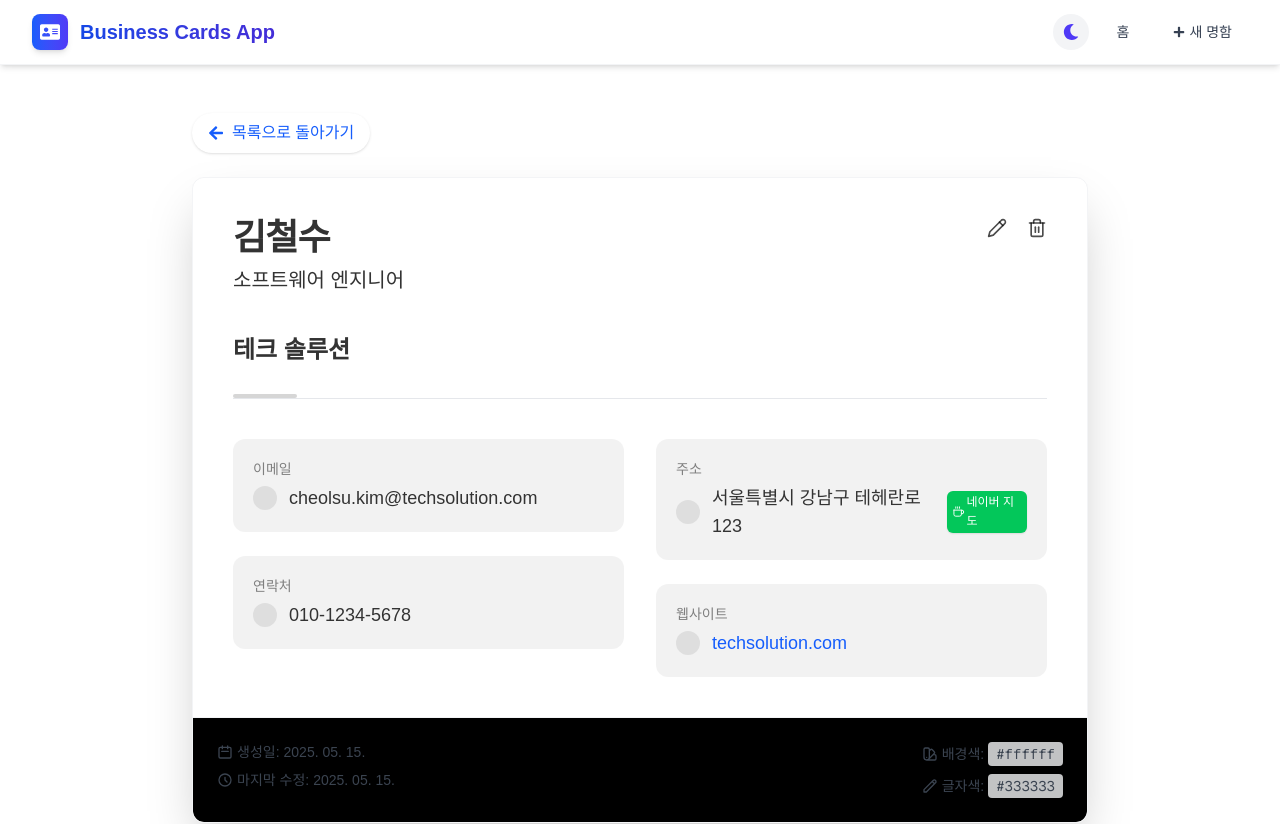
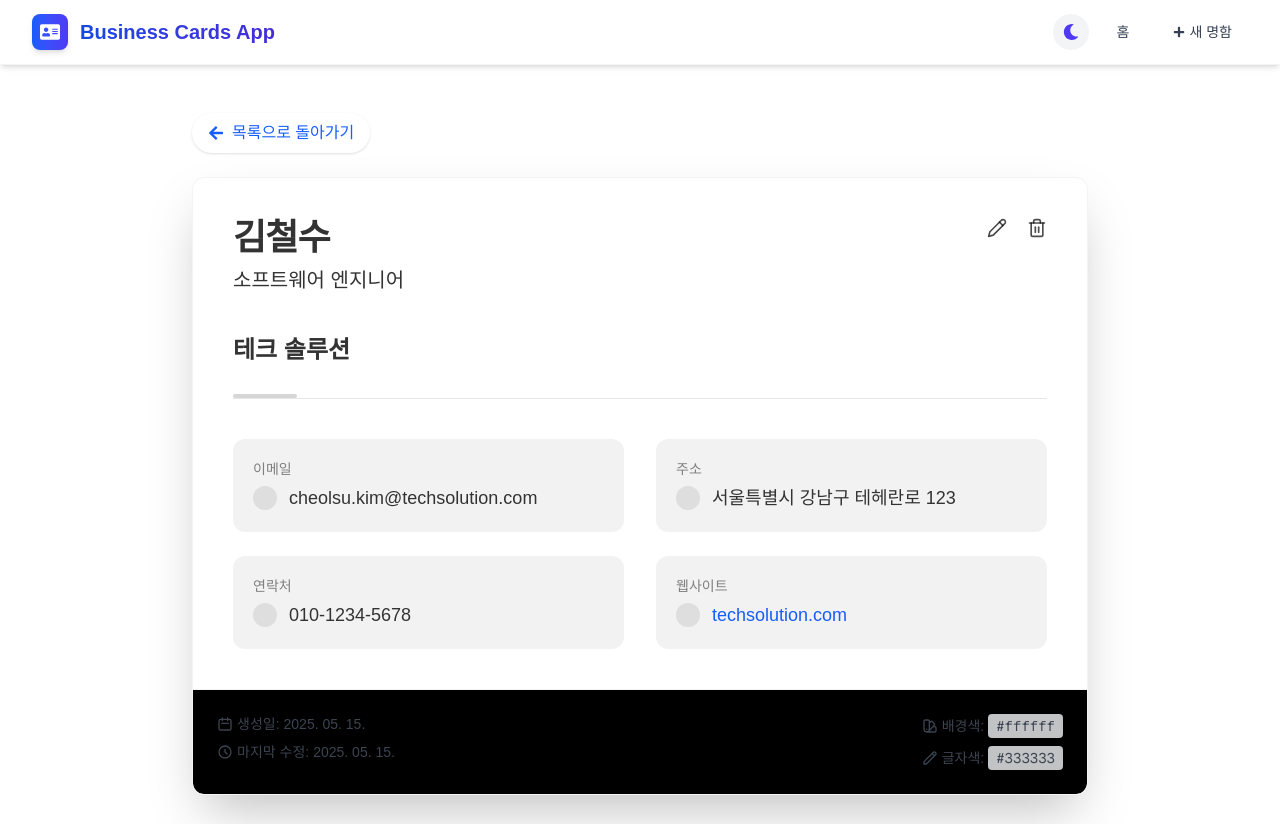
Before and after one commit to heejunparkk/business-card-manager, a Next.js app: page /cards/13b56b64-14df-4efa-8edf-567d80291c27 in a window 1280 px wide. Shown: the top 824 px of the page. Built offline with nearby package versions, Linux system fonts and the light colour scheme.

Commit message:
feat: 이메일 링크 추가 및 네이버 지도 배지 제거

```diff
--- a/src/app/cards/[id]/cardDetail.module.css
+++ b/src/app/cards/[id]/cardDetail.module.css
@@ -164,21 +164,32 @@
   }
 }
 
-.naverMapBadge {
-  display: inline-flex;
+/* 이메일 링크 스타일 */
+.emailLink {
+  position: relative;
+  transition: all 0.3s ease;
+  display: flex;
   align-items: center;
-  background-color: #03c75a;
-  color: white;
-  border-radius: 0.375rem;
-  padding: 0.125rem 0.375rem;
-  font-size: 0.75rem;
-  font-weight: 500;
-  margin-left: 0.5rem;
-  transition: all 0.3s ease;
-  box-shadow: 0 1px 2px rgba(0, 0, 0, 0.1);
 }
 
-.naverMapLink:hover .naverMapBadge {
-  animation: pulse 1s infinite;
-  box-shadow: 0 2px 4px rgba(0, 0, 0, 0.2);
+.emailLink:hover {
+  color: #4285f4; /* Gmail 브랜드 색상 */
 }
+
+.emailLink:after {
+  content: '';
+  position: absolute;
+  width: 100%;
+  height: 1px;
+  bottom: -2px;
+  left: 0;
+  background-color: #4285f4; /* Gmail 브랜드 색상 */
+  transform: scaleX(0);
+  transform-origin: bottom right;
+  transition: transform 0.3s ease;
+}
+
+.emailLink:hover:after {
+  transform: scaleX(1);
+  transform-origin: bottom left;
+}
--- a/src/app/cards/[id]/page.tsx
+++ b/src/app/cards/[id]/page.tsx
@@ -277,7 +277,9 @@ export default function CardDetail({ params }: Props) {
                           />
                         </svg>
                       </span>
-                      {card.email}
+                      <a href={`mailto:${card.email}`} className={styles.emailLink}>
+                        {card.email}
+                      </a>
                     </p>
                   </div>
                   <div className={styles.cardSection}>
@@ -334,25 +336,6 @@ export default function CardDetail({ params }: Props) {
                           className={`flex items-center ${styles.naverMapLink}`}
                         >
                           {card.address}
-                          <span className={styles.naverMapBadge}>
-                            <svg
-                              xmlns="http://www.w3.org/2000/svg"
-                              viewBox="0 0 24 24"
-                              fill="none"
-                              stroke="currentColor"
-                              strokeWidth="2"
-                              strokeLinecap="round"
-                              strokeLinejoin="round"
-                              className="mr-0.5 h-3 w-3"
-                            >
-                              <path d="M18 8h1a4 4 0 0 1 0 8h-1"></path>
-                              <path d="M2 8h16v9a4 4 0 0 1-4 4H6a4 4 0 0 1-4-4V8z"></path>
-                              <line x1="6" y1="1" x2="6" y2="4"></line>
-                              <line x1="10" y1="1" x2="10" y2="4"></line>
-                              <line x1="14" y1="1" x2="14" y2="4"></line>
-                            </svg>
-                            네이버 지도
-                          </span>
                         </a>
                       </p>
                     </div>
```
